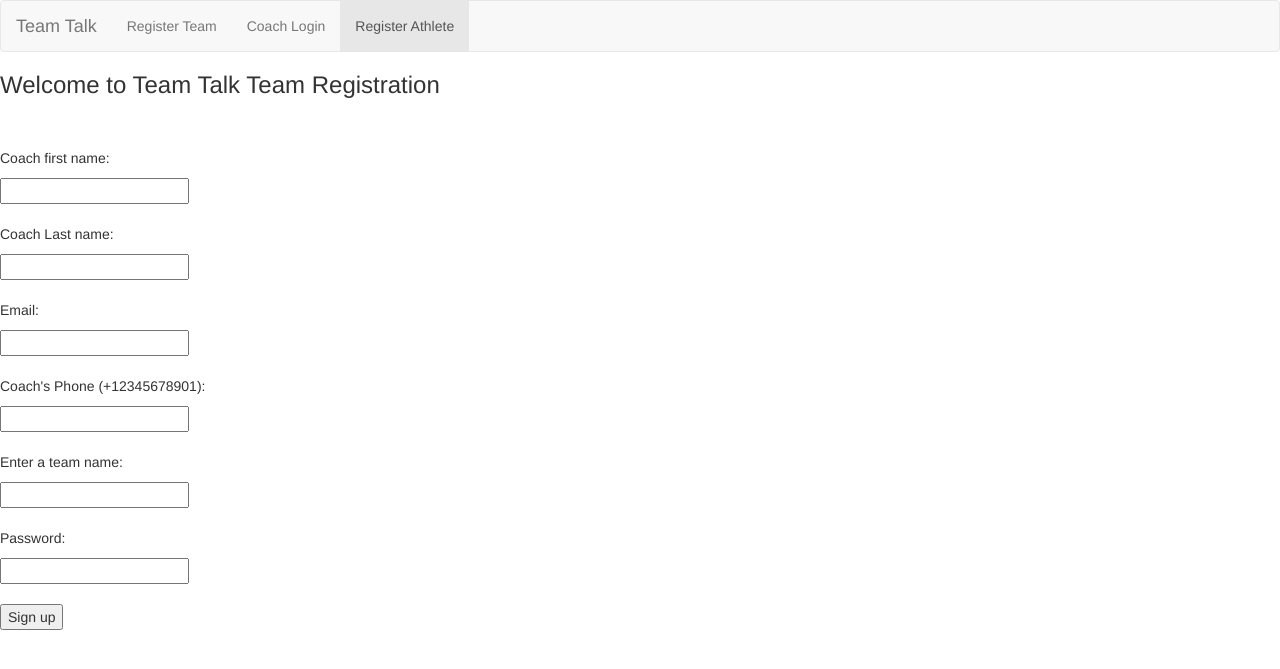
After one commit to amsowie/TeamTalk, a Flask app: page /register-teams in a window 1280 px wide. The commit adds this page. Shown: the top 669 px of the page. Run offline with Flask 2, Linux system fonts and the light colour scheme; some libraries are stand-ins or nearby versions.

Commit message:
restructured coaches and athletes for simplicity and messaging goes two ways now through ngrok, unicode issue

```diff
--- a/model.py
+++ b/model.py
@@ -19,7 +19,7 @@ class Athlete(db.Model):
     a_lname = db.Column(db.String(30), nullable=False)
     a_phone = db.Column(db.String(20), nullable=False)
     a_email = db.Column(db.String(30), nullable=False)
-    password = db.Column(db.String(100), nullable=False)
+    language = db.Column(db.String(3), nullable=False)
     team_id = db.Column(db.Integer, db.ForeignKey('teams.team_id'), nullable=False)
 
     def __repr__(self):  # pragma: no cover
@@ -54,12 +54,12 @@ class Team(db.Model):
 
     team_id = db.Column(db.Integer, autoincrement=True, primary_key=True)
     team_name = db.Column(db.String(50), nullable=False)
-    # coach_id = db.Column(db.Integer, db.ForeignKey('coaches.coach_id'), nullable=False)
     coach_fname = db.Column(db.String(30), nullable=False)
     coach_lname = db.Column(db.String(30), nullable=False)
     coach_phone = db.Column(db.String(20), nullable=False)
     coach_email = db.Column(db.String(30), nullable=False)
     password = db.Column(db.String(100), nullable=False)
+    twilio_phone = db.Column(db.String(20), nullable=True)
 
     # athlete = db.relationship('Athlete', backref='teams')
 
--- a/seed.py
+++ b/seed.py
@@ -14,10 +14,9 @@ def write_data():
     """Write trial user data"""
 
     athlete1 = Athlete(a_fname="Brian", a_lname="Bestie", a_phone="+17196440060",
-                       a_email="bb@bb.com", team_id=1,
-                       password=bcrypt.hashpw('bestie', bcrypt.gensalt()))
+                       a_email="bb@bb.com", team_id=1, language="de")
     team1 = Team(team_name="Affy", coach_fname="Kari",
-                  coach_lname="Bestova", coach_phone="+17196440060",
+                  coach_lname="Bestova", coach_phone="+18595823016",
                   coach_email="kb@bb.com", password=bcrypt.hashpw('sugar', bcrypt.gensalt()))
 
 
--- a/server.py
+++ b/server.py
@@ -33,7 +33,7 @@ app.secret_key = "Thanksforallthefish"
 ##############################################################################
 
 # Homepage
-@app.route('/home')
+@app.route('/')
 def index():
     """Welcome to bundesliga project page"""
 
@@ -61,7 +61,7 @@ def login_process():
     # coach only table
     if member == 'coach':
         #find coach in coach table
-        coach = db.session.query(Coach).filter(Coach.coach_email == email).first()
+        coach = db.session.query(Team).filter(Team.coach_email == email).first()
 
         # coach exists and password correct, redirect to team page with
         if coach:
@@ -70,73 +70,93 @@ def login_process():
 
                 # add user to session
                 session['name'] = coach.coach_fname
-                session['id'] = coach.coach_id
-                return render_template('teamboard.html', team="HELLO")
+                session['id'] = coach.team_id
+                return render_template('teamboard.html', team=coach.team_name)
 
-    if member == 'athlete':
-        #find athlete in athlete table
-        athlete = db.session.query(Athlete).filter(Athlete.a_email == email).first()
+    # if member == 'athlete':
+    #     #find athlete in athlete table
+    #     athlete = db.session.query(Athlete).filter(Athlete.a_email == email).first()
 
-        # athlete exists and password correct, redirect to team page with
-        if athlete:
-            if ((bcrypt.hashpw(password.encode('utf-8'),
-            athlete.password.encode('utf-8')) == athlete.password)):
+    #     # athlete exists and password correct, redirect to team page with
+    #     if athlete:
+    #         if ((bcrypt.hashpw(password.encode('utf-8'),
+    #         athlete.password.encode('utf-8')) == athlete.password)):
 
-                # add user to session
-                session['name'] = athlete.a_fname
-                session['id'] = athlete.athlete_id
-                print session['name']
-                return render_template('teamboard.html', team="HELLO")
+    #             # add user to session
+    #             session['name'] = athlete.a_fname
+    #             session['id'] = athlete.athlete_id
+    #             print session['name']
+    #             return render_template('teamboard.html', team="HELLO")
 
     # Redirect to login, incorrect information
     flash("No user exists with that information. Please register or try again.")
-    return redirect('/login')  # change to home when you add navbar
+    return redirect('/')  # change to home when you add navbar
 
-@app.route('/register')
+@app.route('/register-athlete')
 def register():
     """Registration page"""
+    team_names = []
+    team_options = db.session.query(Team).all()
 
+    for team in team_options:
+        team_names.append(team.team_name)
 
-    return render_template('register.html')
+    return render_template('register.html', teams=team_names)
+
+@app.route('/register-teams')
+def register_team():
+    """Registration page"""
+
+    return render_template('teamregister.html')
 
 @app.route('/register-process', methods=['POST'])
 def register_process():
     """Registration processing page"""
 
     member = request.form.get('member-type')
+    fname = request.form.get('fname')
+    lname = request.form.get('lname')
+    phone = request.form.get('ath-phone')
+    email = request.form.get('ath-email')
+    team = request.form.get('ath-team-name')
+    language = request.form.get('lang')
+
+    team = db.session.query(Team).filter(Team.team_name == team).first()
+    team_id = team.team_id
+
+    if member == 'athlete':
+        new_athlete = Athlete(a_fname=fname, a_lname=lname, a_phone=phone,
+                              a_email=email, team_id=team_id, language=language)
+        db.session.add(new_athlete)
+        db.session.commit()
+
+    return render_template('thanks.html')
+
+
+@app.route('/register-team', methods=['POST'])
+def register_team_process():
+    """Registration processing page"""
+
+    # member = request.form.get('coach')
     fname = request.form.get('firstname')
     lname = request.form.get('lastname')
     phone = request.form.get('phone')
     email = request.form.get('email')
+    team = request.form.get('team-name')
     password = request.form.get('password')
-    team = request.form.get('team-name')
-
-    team = db.session.query(Team).filter(Team.team_name == team).first()
-    team_id = team.team_id
 
     hashed_pass = bcrypt.hashpw(password.encode('utf-8'), bcrypt.gensalt())
 
-    if member == 'athlete':
-        new_athlete = Athlete(a_fname=fname, a_lname=lname, a_phone=phone,
-                              a_email=email, team_id=team_id, password=hashed_pass)
-        db.session.add(new_athlete)
-        db.session.commit()
+    new_coach = Team(team_name=team, coach_fname=fname, coach_lname=lname,
+                      coach_phone=phone, coach_email=email, password=hashed_pass)
+    db.session.add(new_coach)
+    db.session.commit()
 
-        session['name'] = new_athlete.a_fname
-        session['id'] = new_athlete.team_id
+    session['name'] = new_coach.coach_fname
+    session['id'] = new_coach.team_id
 
-    if member == 'coach':
-        new_coach = Team(coach_fname=fname, coach_lname=lname,
-                          coach_phone=phone, coach_email=email, password=hashed_pass)
-        db.session.add(new_coach)
-        db.session.commit()
+    return render_template('teamboard.html', team=team)
 
-        session['name'] = new_coach.coach_fname
-        session['id'] = new_coach.team_id
-
-    flash('Thank you for registering')
-
-    return render_template('teamboard.html', team=team.team_name)
 
 @app.route('/logout')
 def logout():
@@ -148,7 +168,7 @@ def logout():
     # Delete team session info
     # del session[team_id]
 
-    return redirect('/home')
+    return redirect('/')
 
 @app.route('/teams')
 def teams():
@@ -167,9 +187,9 @@ def send_message():
     # The text to translate
     text = content
     # The target language
-    target = 'de'
+    target = 'en'
 
-    # Translates some text into Russian
+    # Translates text
     translation = translate_client.translate(
         text,
         target_language=target)
@@ -178,7 +198,6 @@ def send_message():
     print(u'Translation: {}'.format(translation['translatedText']))
 
     translated_text = translation['translatedText']
-
     content = translated_text
     team_id = session['id']
     teammates = db.session.query(Athlete).filter(Athlete.team_id == team_id).all()
@@ -201,6 +220,59 @@ def send_message():
     confirmation = "Message sent"
 
     return jsonify(message=confirmation)
+
+@app.route("/sms", methods=['GET', 'POST'])
+def process_responses():
+    """Translate messages back for coach"""
+
+    to_phone = request.values.get('To')
+    from_phone = request.values.get('From', None)
+    athlete_response = request.values.get('Body')
+    country = request.values.get('FromCountry')
+
+    if country != 'DE':
+        text = athlete_response
+        target = 'de'
+
+    # Translates text
+    translation = translate_client.translate(
+        text,
+        target_language=target)
+
+    print(u'Text: {}'.format(text))
+    print(u'Translation: {}'.format(translation['translatedText']))
+
+    translated_text = translation['translatedText']
+
+    content = translated_text
+    team = db.session.query(Athlete).filter(Athlete.a_phone == from_phone).first()
+
+    coach = db.session.query(Team).filter(Team.team_id == team.team_id).first()
+
+    coach_phone = coach.coach_phone
+    # create list of phone numbers for team
+    phone_list = []
+    # for person in teammates:
+    #     phone_list.append(person.a_phone)
+
+    phone_list.append(coach_phone)
+    #  Cycle through whole team phone list
+    print phone_list
+    for number in phone_list:
+        message = client.messages.create(
+            to=number,
+            from_=twilio_phone,
+            body=content)
+
+        print(message.sid)
+
+    confirmation = "Message sent"
+
+    print country, "and", athlete_response
+    return redirect('/teams')
+
+
+
 ##############################################################################
 if __name__ == "__main__":  # will connect to db if you run python server.py
     app.debug = True        # won't run in testy.py because it's not server.py
--- a/templates/base.html
+++ b/templates/base.html
@@ -21,18 +21,23 @@
         <span class="icon-bar"></span>
         <span class="icon-bar"></span>
       </button>
-      <a class="navbar-brand" href="/home">Team Talk</a>
+      {% if 'name' in session %}
+      <a class="navbar-brand" href="/teams">Team Talk</a>
+      {% else %}
+      <a class="navbar-brand" href="/">Team Talk</a>
+      {% endif %}
     </div>
 
     <!-- Collect the nav links, forms, and other content for toggling -->
     <div class="collapse navbar-collapse" id="bs-example-navbar-collapse-1">
       <ul class="nav navbar-nav">
         {% if 'name' not in session %}
-        <li class="active"><a href="/register">Register <span class="sr-only">(current)</span></a></li>
+        <li><a href="/register-teams">Register Team</a></li>
         {% endif %}
         {% if 'name' not in session %}
-        <li><a href="/login">Login</a></li>
+        <li><a href="/login">Coach Login</a></li>
         {% endif %}
+        <li class="active"><a href="/register-athlete">Register Athlete<span class="sr-only">(current)</span></a></li>
       </ul>
       <!-- {% if 'name'  in session %}
       <form class="navbar-form navbar-left">
--- a/templates/login.html
+++ b/templates/login.html
@@ -13,9 +13,9 @@
   <input type="text" name="email"><br><br>
   <p>Password:</p>
   <input type="password" name="password"><br><br>
-  <p>Check one:</p>
-  <input type="radio" name="member-type" value="coach" > Coach<br>
-  <input type="radio" name="member-type" value="athlete" checked> Athlete<br><br>
+  <p>Member type:</p>
+  <input type="radio" name="member-type" value="coach" checked> Coach<br>
+  <!-- <input type="radio" name="member-type" value="athlete" checked> Athlete<br><br> -->
   <input type="submit" value="Login">
 </form>
 </div>
--- a/templates/teamboard.html
+++ b/templates/teamboard.html
@@ -5,7 +5,7 @@
 {% endblock %}
 
 {% block content %}
-<div><h3>  Team Talk Page</h3></div>
+<div><h3>Team Talk Page</h3></div>
 <br><br>
   <div>
   HI {{ session['name'] }} to the {{ team }} TEAM PAGE!
--- /dev/null
+++ b/templates/teamregister.html
@@ -0,0 +1,33 @@
+{% extends 'base.html' %}
+
+{% block title %} TeamTalk
+
+{% endblock %}
+
+{% block content %}
+<div><h3>Welcome to Team Talk Team Registration</h3></div>
+<br><br>
+<div>
+<form action="register-team" method="POST">
+  <p>Coach first name:</p>
+  <input type="text" name="firstname" required><br><br>
+  <p>Coach Last name:</p>
+  <input type="text" name="lastname" required><br><br>
+  <p>Email:</p>
+  <input type="text" name="email" required><br><br>
+  <p>Coach's Phone (+12345678901):</p>
+  <input type="text" name="phone" required><br><br>
+  <p>Enter a team name:</p>
+  <input type="text" name="team-name" required><br><br>
+  <!-- <p>Team:</p>
+  <input type="radio" name="team-name" value="Affy" checked> Affalterbach<br>
+  <input type="radio" name="team-name" value="Kempten"> Kempten<br><br>
+  <p>Check one:</p>
+  <input type="radio" name="member-type" value="coach" checked> Coach<br>
+  <input type="radio" name="member-type" value="athlete"> Athlete<br><br> -->
+  <p>Password:</p>
+  <input type="password" name="password" required><br><br>
+  <input type="submit" value="Sign up">
+</form>
+</div>
+{% endblock %}
```
Also changed, not shown: templates/register.html (+17 -13 lines), templates/thanks.html (added, +10 -0 lines).
